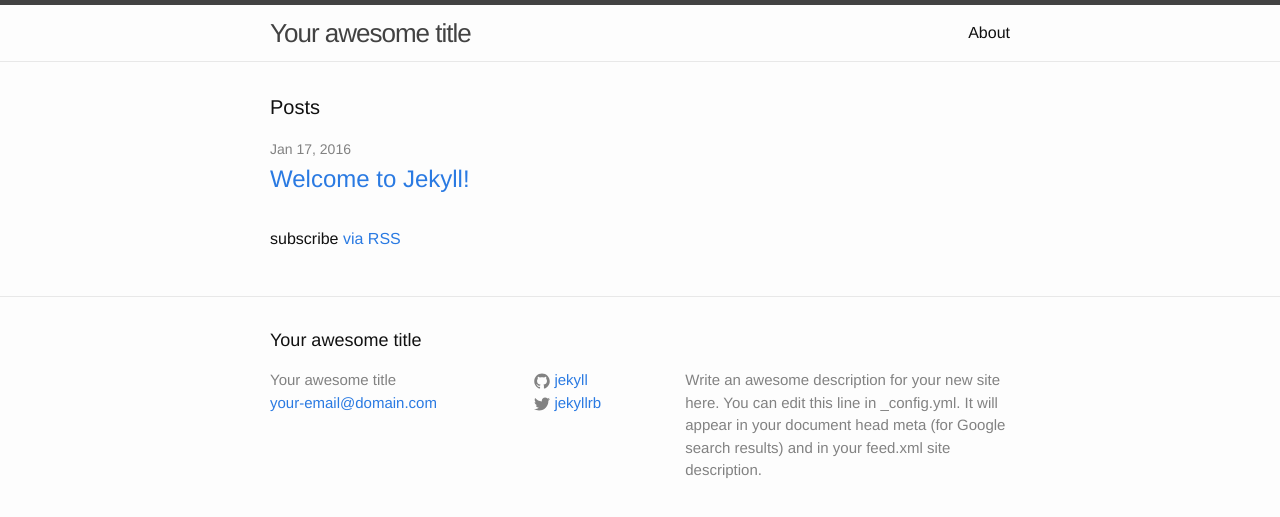
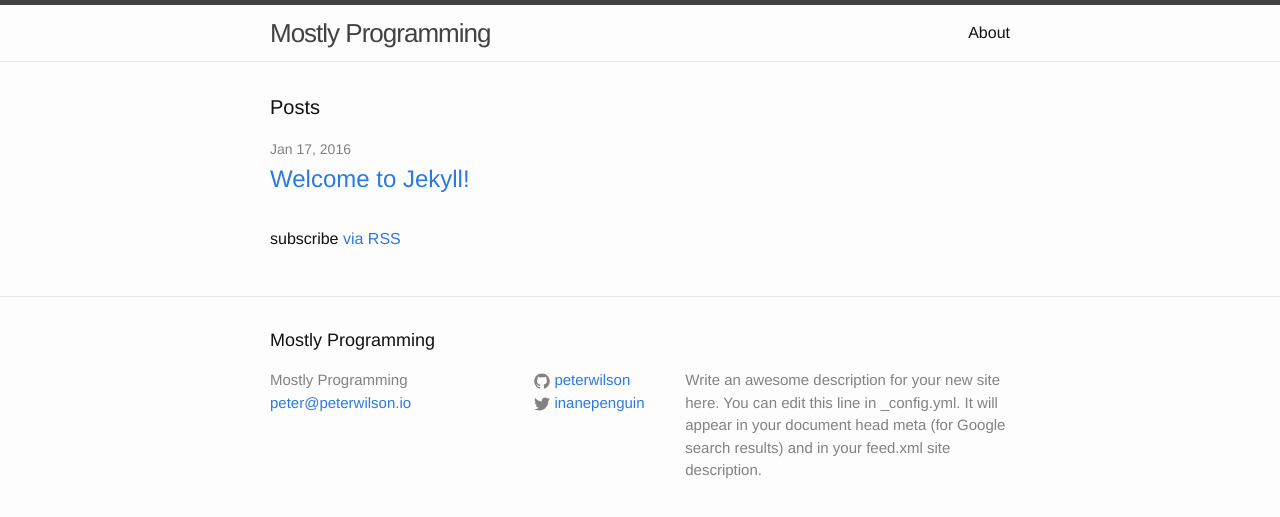
Before and after one commit to peterwilson/peterwilson.github.io, a Jekyll site: the page built from index.html, in a window 1280 px wide. Shown: the top 517 px of the page. Built offline with Jekyll 4.4.1, drawn with Linux system fonts in a browser that asks for light colours.

Commit message:
Update name, handles, and title

```diff
--- a/_config.yml
+++ b/_config.yml
@@ -6,16 +6,16 @@
 # 'jekyll serve'. If you change this file, please restart the server process.
 
 # Site settings
-title: Your awesome title
-email: your-email@domain.com
+title: Mostly Programming
+email: peter@peterwilson.io
 description: > # this means to ignore newlines until "baseurl:"
   Write an awesome description for your new site here. You can edit this
   line in _config.yml. It will appear in your document head meta (for
   Google search results) and in your feed.xml site description.
 baseurl: "" # the subpath of your site, e.g. /blog
-url: "http://yourdomain.com" # the base hostname & protocol for your site
-twitter_username: jekyllrb
-github_username:  jekyll
+url: "peterwilson.io" # the base hostname & protocol for your site
+twitter_username: inanepenguin
+github_username:  peterwilson
 
 # Build settings
 markdown: kramdown
```
